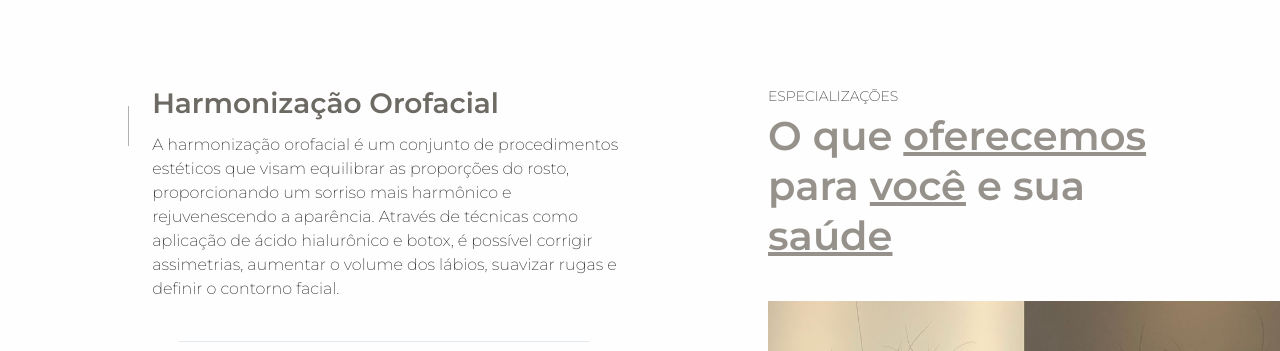
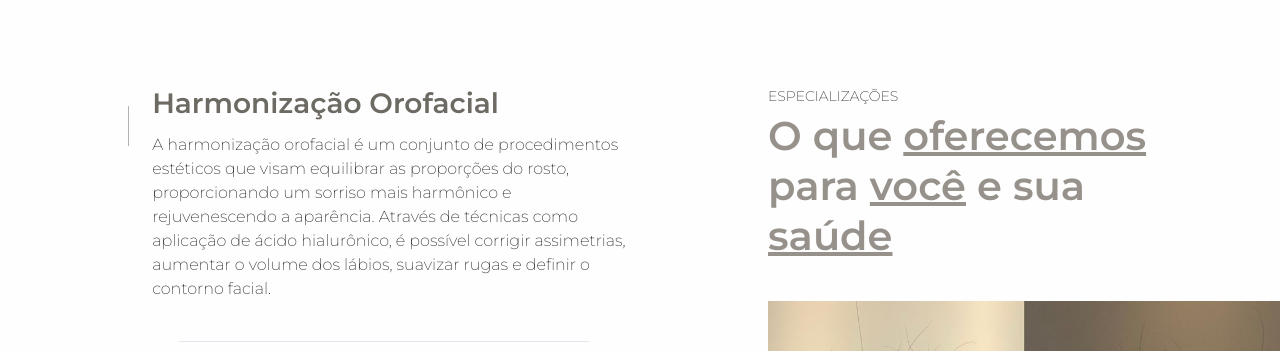
Before and after one commit to PatiCosta/mmodontologia, a Next.js app: page / in a window 1280 px wide. Shown: the part 2400-2751 px from the top of the page. Built offline with nearby package versions, Linux system fonts and the light colour scheme.

Commit message:
remoção da palavra botox

```diff
--- a/src/components/Specialties.tsx
+++ b/src/components/Specialties.tsx
@@ -59,7 +59,7 @@ export function Specialties() {
         >
           <Specialty
             title="Harmonização Orofacial"
-            description="A harmonização orofacial é um conjunto de procedimentos estéticos que visam equilibrar as proporções do rosto, proporcionando um sorriso mais harmônico e rejuvenescendo a aparência. Através de técnicas como aplicação de ácido hialurônico e botox, é possível corrigir assimetrias, aumentar o volume dos lábios, suavizar rugas e definir o contorno facial."
+            description="A harmonização orofacial é um conjunto de procedimentos estéticos que visam equilibrar as proporções do rosto, proporcionando um sorriso mais harmônico e rejuvenescendo a aparência. Através de técnicas como aplicação de ácido hialurônico, é possível corrigir assimetrias, aumentar o volume dos lábios, suavizar rugas e definir o contorno facial."
           />
           <Specialty
             title="Implantes Dentários"
@@ -104,12 +104,12 @@ export function Specialties() {
 
         {isMobile ?
           <Box
-            bgImage="/assets/botox2.png"
+            bgImage="/assets/teste2.png"
             bgPosition="center"
             bgSize="cover"
             w={["100%", "100%", "100%", "calc(100vw - (50vw + 8rem))", "calc(100vw - (50vw + 8rem))"]}
             h={["264px", "264px", "264px", "calc((100%/2) - 0.75rem)", "calc((100%/2) - 0.75rem)"]}
-          />
+          > olha aqui ó</Box>
           :
           ''}
         <Flex alignItems="end" pl={[4, 4, 4, 4, 32]} pr={[4, 4, 4, 4, 20]} mt={[-60, -16, -16, 0, 0]} pt={[0, 16, 16, 16, 16]} bgColor={["none", "none", "none", "dim", "dim"]}>
--- a/src/components/helpers/feedbacks.ts
+++ b/src/components/helpers/feedbacks.ts
@@ -39,7 +39,7 @@ export const feedbackslist = [
     },
     {
         id:7,
-        feedback:'Faço botox com Marina faz 3 anos já, e cada x amo mais e mais! As mãos dela são leves e sempre com um atendimento impecável! Uma excelente profissional e um lindo ser humano ❤️',
+        feedback:'Faço procedimentos com Marina faz 3 anos já, e cada x amo mais e mais! As mãos dela são leves e sempre com um atendimento impecável! Uma excelente profissional e um lindo ser humano ❤️',
         patient: 'Maria Ribeiro Sombrio',
         imageURL:'https://lh3.googleusercontent.com/a-/ALV-UjUx9lnb6x38_vn4EUYA33z08guPor_wRyZrn5NoHf9x2BZ36o7N=w75-h75-p-rp-mo-br100'
     },
```
